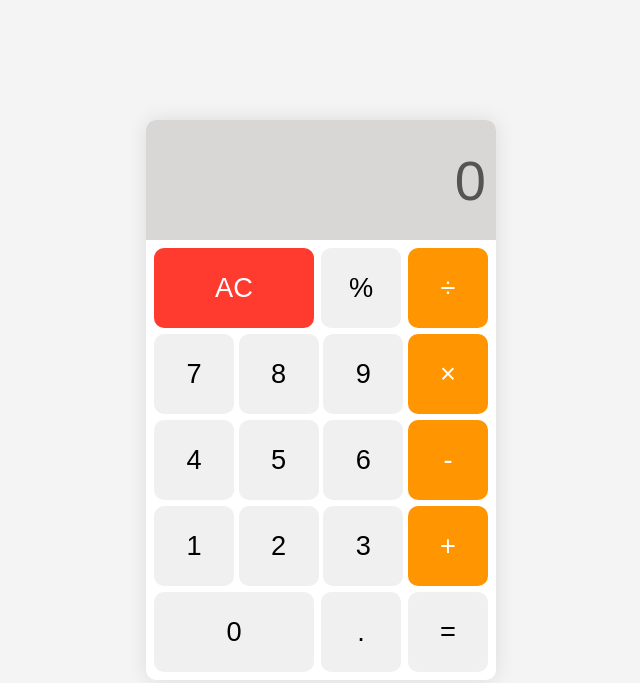
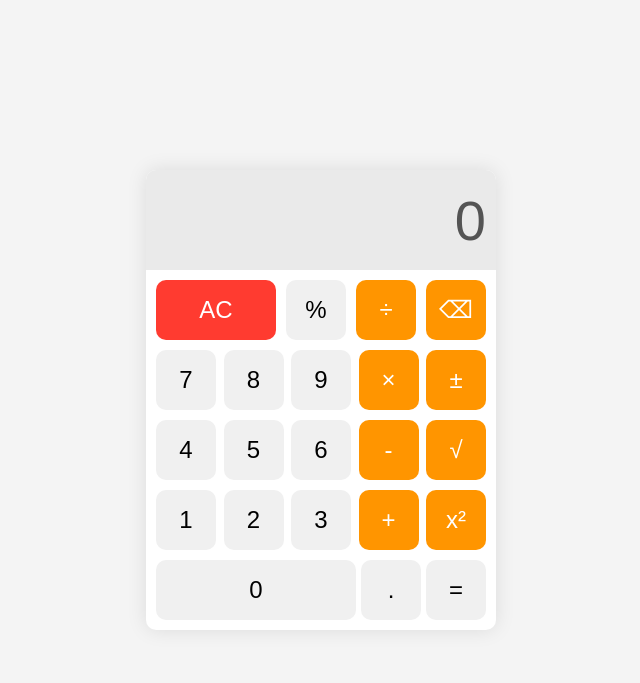
Before and after one commit to sintesarasa/kalkulator-sinau-koding, a plain HTML site: page index.html in a window 1280 px wide. Shown: the whole page, without its empty margins (319-959 px from the left). Drawn offline with Linux system fonts and the light colour scheme.

Commit message:
menambahkan fitur +- sqrt-root sqrt backspace

```diff
--- a/index.html
+++ b/index.html
@@ -14,24 +14,28 @@
                 <button class="all-clear">AC</button>
                 <button class="percentage">%</button>
                 <button class="operator">&divide;</button>
+                <button class="backspace">⌫</button>
             </div>
             <div class="rows">
                 <button class="number">7</button>
                 <button class="number">8</button>
                 <button class="number">9</button>
                 <button class="operator">&times;</button>
+                <button class="negative-positive">±</button>
             </div>
             <div class="rows">
                 <button class="number">4</button>
                 <button class="number">5</button>
                 <button class="number">6</button>
                 <button class="operator">-</button>
+                <button class="square-root">√</button>
             </div>
             <div class="rows">
                 <button class="number">1</button>
                 <button class="number">2</button>
                 <button class="number">3</button>
                 <button class="operator">+</button>
+                <button class="square">x²</button>
             </div>
             <div class="row">
                 <button class="number" id="zero-btn">0</button>
--- a/index.js
+++ b/index.js
@@ -42,6 +42,30 @@ document.querySelector(".decimal").addEventListener("click", () => {
         currentNumber += ".";
         updateScreen();
     }
+});
+
+// Event listener tombol positif/negatif
+document.querySelector(".negative-positive").addEventListener("click", () => {
+    currentNumber = (parseFloat(currentNumber) * -1).toString();
+    updateScreen();
+});
+
+// Event listener untuk backspace
+document.querySelector(".backspace").addEventListener("click", () => {
+    currentNumber = currentNumber.slice(0, -1) || "0";
+    updateScreen();
+});
+
+// Event listener untuk square-root
+document.querySelector(".square-root").addEventListener("click", () => {
+    currentNumber = Math.sqrt(parseFloat(currentNumber)).toString();
+    updateScreen();
+});
+
+// Event listener untuk square
+document.querySelector(".square").addEventListener("click", () => {
+    currentNumber = (parseFloat(currentNumber) ** 2).toString();
+    updateScreen();
 });
 
 // Event listener untuk tombol AC (All Clear)
@@ -89,30 +113,24 @@ document.querySelectorAll(".operator").forEach((button) => {
 // Event listener untuk tombol sama dengan (=)
 equalSignButton.addEventListener("click", () => {
     if (operator && firstOperand !== null) {
-		console.log("First Operand:", firstOperand);
-		console.log("Second Operand:", parseFloat(currentNumber));
-		console.log("Operator:", operator);
-
         const result = calculate(
             firstOperand,
             parseFloat(currentNumber),
             operator
         );
 
-		console.log("Result:", result);
-
-		// Jika hasilnya adalah string (error), tampilkan pesan error
-		if (typeof result === "string") {
-			currentNumber = result;
-		} else {
         currentNumber = String(result);
-		}
-
         updateScreen();
         firstOperand = result;
         operator = null;
         waitingForSecondOperand = true;
     }
+});
+
+// Event listener untuk tombol persentase (%)
+document.querySelector(".percentage").addEventListener("click", () => {
+    currentNumber = (parseFloat(currentNumber) / 100).toString();
+    updateScreen();
 });
 
 // Fungsi perhitungan dasar
@@ -134,6 +152,7 @@ function calculate(first, second, operator) {
     }
 }
 
+// Fungsi untuk menyesuaikan ukuran font
 function adjustFontSize() {
     const maxFontSize = 3.5; // Ukuran font maksimum
     const minFontSize = 1.5; // Ukuran font minimum
--- a/style.css
+++ b/style.css
@@ -17,25 +17,29 @@ body {
 
 .kalkulator-screen {
     width: 100%;
-    min-height: 120px;
+    min-height: 100px; /* Tinggi minimum */
     border: none;
     border-radius: 10px 10px 0 0;
-    background-color: #d9d6d6;
+    background-color: #eaeaea;
     text-align: right;
-    font-size: 3.5em;
+    font-size: 3.5em; /* Ukuran font besar */
     padding: 10px;
     box-sizing: border-box;
-
+    overflow-wrap: break-word; /* Memungkinkan pemutusan kata */
+    word-break: break-all; /* Memastikan teks diputus tanpa batas kata */
+    white-space: normal; /* Mengizinkan pemutusan baris */
+    overflow-y: auto; /* Scroll vertikal jika konten melebihi tinggi */
+    max-height: 150px; /* Tinggi maksimum untuk layar kalkulator */
 }
 
 .kalkulator-keys {
-    padding: 8px;
+    padding: 10px;
 }
 
 .rows {
     display: flex;
     justify-content: space-between;
-    margin-bottom: 6px;
+    margin-bottom: 10px;
 }
 
 .row {
@@ -44,33 +48,29 @@ body {
 }
 
 button {
-    width: 80px;
-    height: 80px;
+    width: 60px;
+    height: 60px;
     border: none;
     border-radius: 10px;
     background-color: #f0f0f0;
-    font-size: 1.7em;
+    font-size: 1.5em;
     cursor: pointer;
     transition: background-color 0.3s;
-    -webkit-border-radius: 10px;
-    -moz-border-radius: 10px;
-    -ms-border-radius: 10px;
-    -o-border-radius: 10px;
 }
 
 .all-clear {
-    width: 160px;
+    width: 120px;
 }
 
 #zero-btn {
-    width: 160px;
+    width: 200px;
 }
 
 button:hover {
     background-color: darkgrey;
 }
 
-.operator {
+.operator, .backspace, .negative-positive, .square-root, .square {
     background-color: #ff9500;
     color: white;
 }
```
Lines whose indentation alone changed are shown as unchanged.
